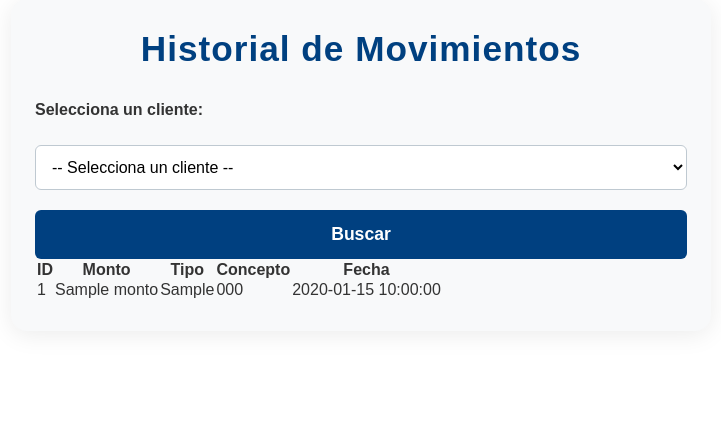
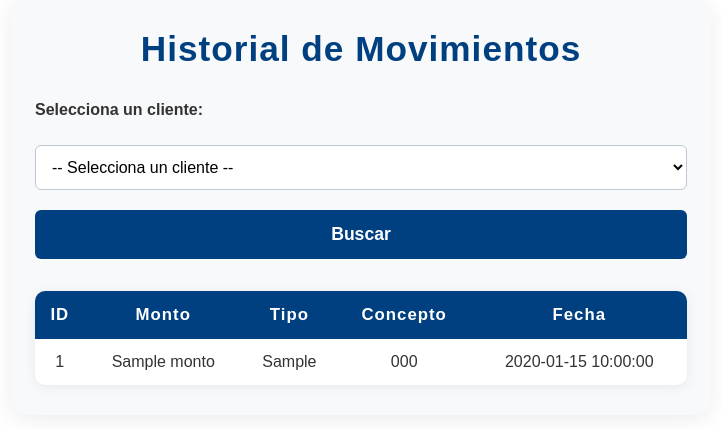
Before and after one commit to soulbreaker156/Proyecto_Banco2, a PHP site: template Views/Historial/Historial.php in a window 1280 px wide. Shown: the part 115-544 px from the top of the page, without its empty margins (279-1000 px from the left). Run offline with PHP 8.4, Linux system fonts and the light colour scheme; the template is opened without the code that fills it: most values are stand-ins (such as "Sample title", 1, 10 or a date in 2020); some web fonts are replaced.

Commit message:
Initial commit

```diff
--- a/Public/css/estilos.css
+++ b/Public/css/estilos.css
@@ -155,3 +155,51 @@ body {
   color: #555;
   font-size: 0.95rem;
 }
+/* Estilos para la tabla de historial */
+.tabla {
+  width: 100%;
+  border-collapse: collapse;
+  margin-top: 32px;
+  background: #fff;
+  border-radius: 10px;
+  overflow: hidden;
+  box-shadow: 0 2px 12px rgba(0,64,128,0.08);
+}
+
+.tabla th, .tabla td {
+  padding: 14px 10px;
+  text-align: center;
+}
+
+.tabla th {
+  background: #004080;
+  color: #fff;
+  font-weight: 600;
+  font-size: 1.05rem;
+  letter-spacing: 1px;
+}
+
+.tabla tr {
+  border-bottom: 1px solid #e0e0e0;
+  transition: background 0.2s;
+}
+
+.tabla tr:hover {
+  background: #eaf3fa;
+}
+
+.tabla td {
+  color: #333;
+  font-size: 1rem;
+}
+
+.tabla tr:last-child {
+  border-bottom: none;
+}
+
+@media (max-width: 700px) {
+  .tabla th, .tabla td {
+    padding: 10px 4px;
+    font-size: 0.95rem;
+  }
+}
--- a/config/conexion.php
+++ b/config/conexion.php
@@ -3,8 +3,8 @@ function getConexion() {
     $host = "localhost";
     $user = "postgres";
     $port = "5432";
-    $password = "Jeff0101Valle";
-    $database = "Banco2";
+    $password = "Admin123";
+    $database = "banco2";
 
     try {
         $conexion = new PDO("pgsql:host=$host;port=$port;dbname=$database", $user, $password);
```
Also changed, not shown: Controllers/HistorialController.php (+18 -3 lines), Models/TransaccionModel.php (+20 -0 lines).
